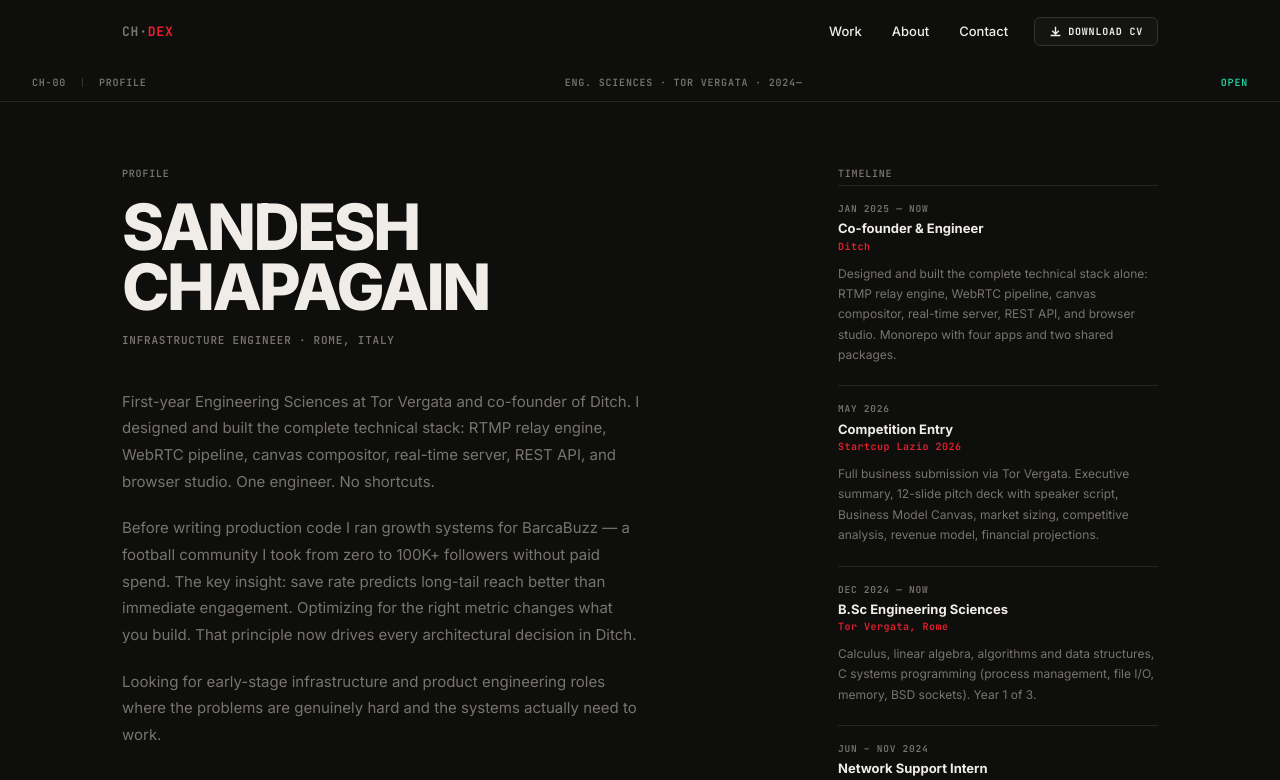
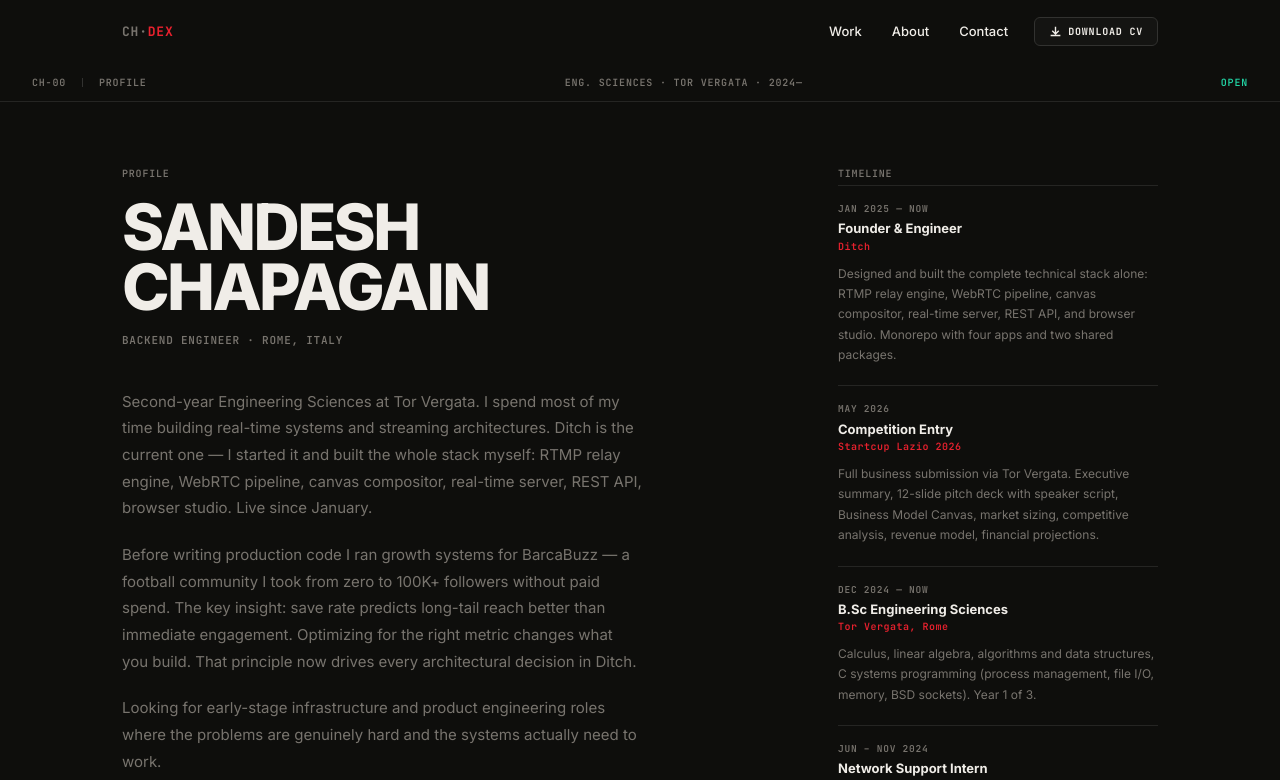
Before and after one commit to Dexasan/portfolio, a Next.js app: page /about in a window 1280 px wide. Shown: the top 780 px of the page. Built offline with nearby package versions, Linux system fonts and the light colour scheme.

Commit message:
fix: about page title, bio and timeline to match updated profile

```diff
--- a/app/about/page.tsx
+++ b/app/about/page.tsx
@@ -3,13 +3,13 @@ import Link from 'next/link';
 export const metadata = {
   title: 'About — Sandesh Chapagain',
   description:
-    'Co-founder of Ditch, first-year Engineering Sciences at Tor Vergata. Building real-time infrastructure from scratch.',
+    'Second-year Engineering Sciences at Tor Vergata. Building real-time systems and streaming architectures. Ditch is the current one, live since January.',
 };
 
 const timeline = [
   {
     period: 'Jan 2025 — Now',
-    role: 'Co-founder & Engineer',
+    role: 'Founder & Engineer',
     org: 'Ditch',
     detail:
       'Designed and built the complete technical stack alone: RTMP relay engine, WebRTC pipeline, canvas compositor, real-time server, REST API, and browser studio. Monorepo with four apps and two shared packages.',
@@ -96,15 +96,16 @@ export default function AboutPage() {
               SANDESH<br />CHAPAGAIN
             </h1>
             <p className="font-mono text-[11px] font-semibold tracking-[0.07em] uppercase text-muted mt-4 mb-10">
-              Infrastructure Engineer · Rome, Italy
+              Backend Engineer · Rome, Italy
             </p>
 
             <div className="flex flex-col gap-5 max-w-[520px]">
               <p className="text-[15px] text-muted leading-[1.78]">
-                First-year Engineering Sciences at Tor Vergata and co-founder of Ditch.
-                I designed and built the complete technical stack: RTMP relay engine,
-                WebRTC pipeline, canvas compositor, real-time server, REST API, and
-                browser studio. One engineer. No shortcuts.
+                Second-year Engineering Sciences at Tor Vergata. I spend most of
+                my time building real-time systems and streaming architectures.
+                Ditch is the current one — I started it and built the whole stack
+                myself: RTMP relay engine, WebRTC pipeline, canvas compositor,
+                real-time server, REST API, browser studio. Live since January.
               </p>
               <p className="text-[15px] text-muted leading-[1.78]">
                 Before writing production code I ran growth systems for BarcaBuzz — a
```
